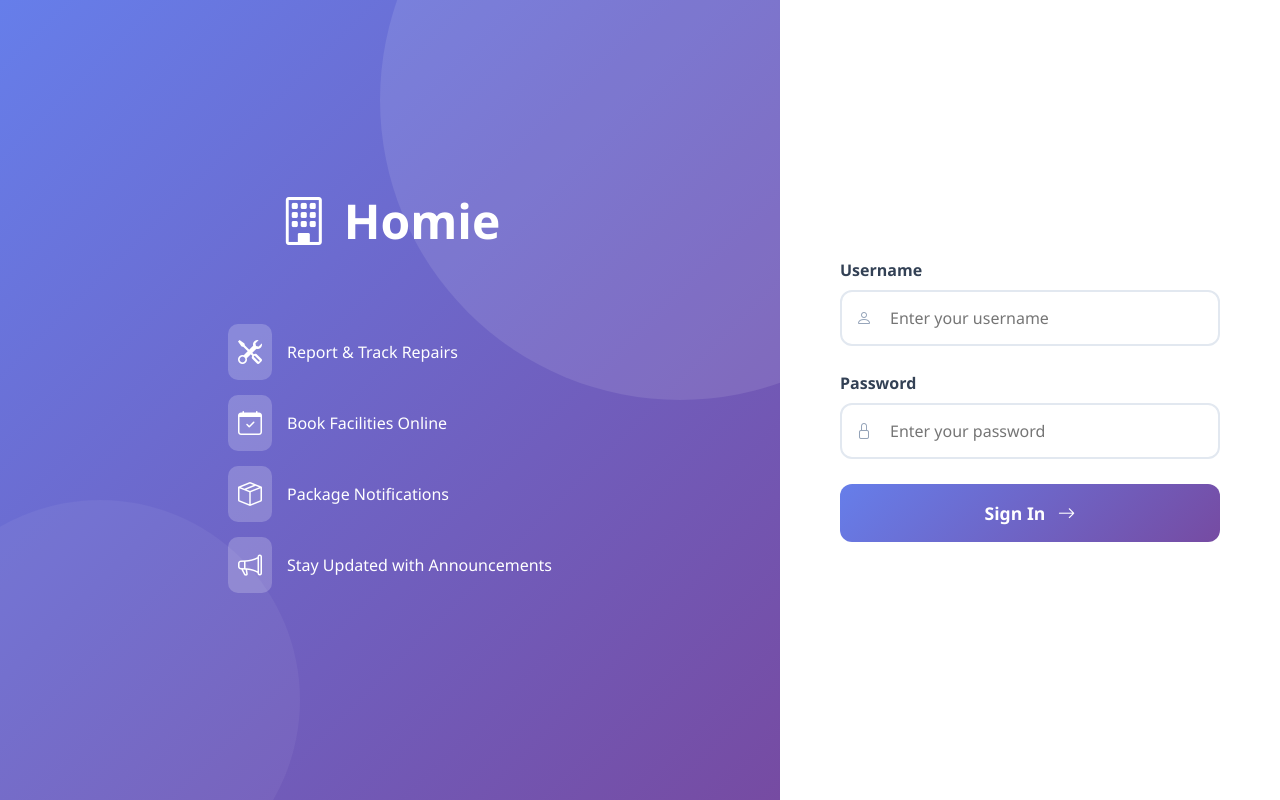
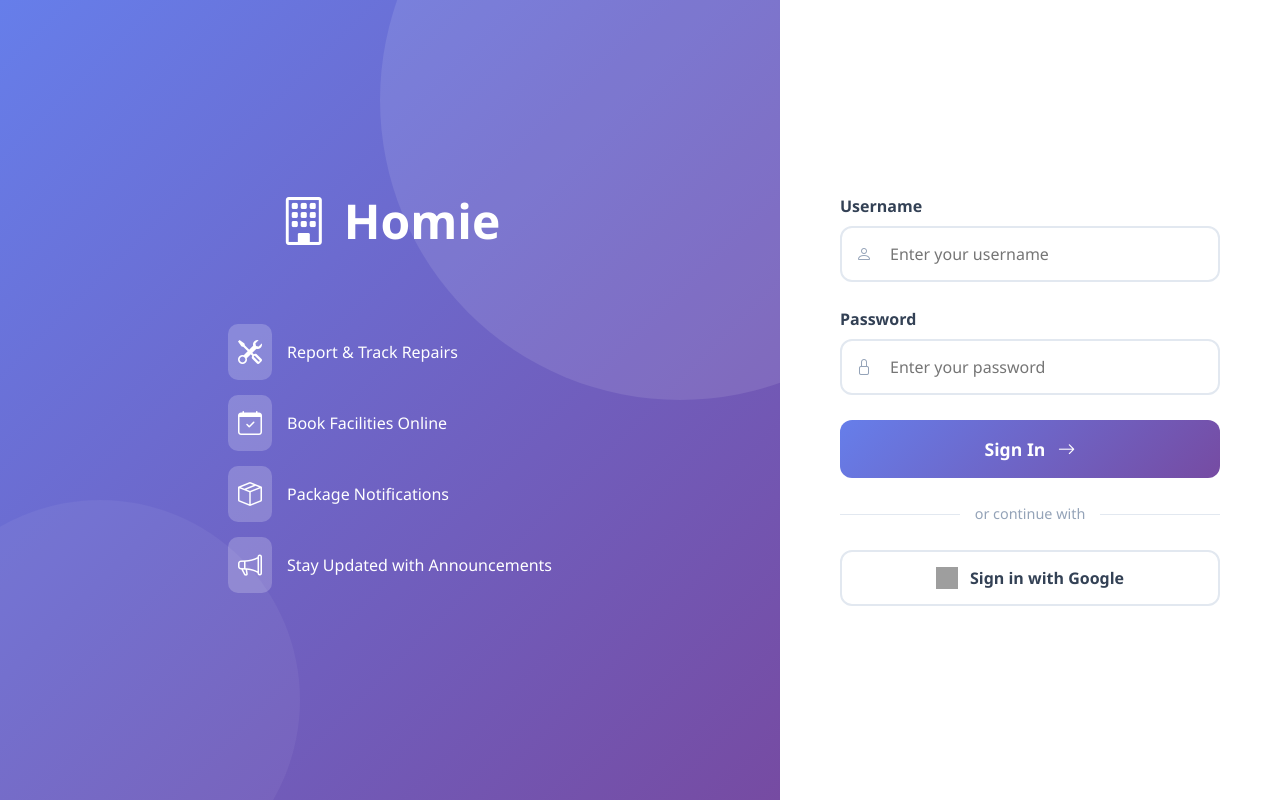
Before and after one commit to 6410685025/CN332_OOAD_Project, a Django app: page /login/ in a window 1280 px wide. Run offline with Django 5.2, Linux system fonts and the light colour scheme; some libraries are stand-ins or nearby versions; grey boxes are pictures that could not be loaded.

Commit message:
add Google Login

```diff
--- a/CN332/condo_project/urls.py
+++ b/CN332/condo_project/urls.py
@@ -21,6 +21,7 @@ from django.conf.urls.static import static
 
 urlpatterns = [
     path('admin/', admin.site.urls),
+    path('accounts/', include('allauth.urls')),
     path('', include('users.urls')),
     path('repairs/', include('repairs.urls')),
     path('facilities/', include('facilities.urls')),
--- a/CN332/templates/registration/login.html
+++ b/CN332/templates/registration/login.html
@@ -1,3 +1,4 @@
+{% load socialaccount %}
 <!DOCTYPE html>
 <html lang="en">
 
@@ -176,6 +177,60 @@
             font-size: 0.9rem;
         }
 
+        .divider {
+            display: flex;
+            align-items: center;
+            margin: 25px 0;
+            color: #94a3b8;
+            font-size: 0.9rem;
+        }
+
+        .divider::before,
+        .divider::after {
+            content: '';
+            flex: 1;
+            height: 1px;
+            background: #e2e8f0;
+        }
+
+        .divider::before {
+            margin-right: 15px;
+        }
+
+        .divider::after {
+            margin-left: 15px;
+        }
+
+        .btn-google {
+            display: flex;
+            align-items: center;
+            justify-content: center;
+            gap: 12px;
+            width: 100%;
+            padding: 14px;
+            border: 2px solid #e2e8f0;
+            border-radius: 12px;
+            background: #fff;
+            color: #334155;
+            font-size: 1rem;
+            font-weight: 600;
+            text-decoration: none;
+            cursor: pointer;
+            transition: all 0.2s;
+        }
+
+        .btn-google:hover {
+            background: #f8fafc;
+            border-color: #cbd5e1;
+            transform: translateY(-1px);
+            box-shadow: 0 4px 12px rgba(0, 0, 0, 0.08);
+        }
+
+        .btn-google img {
+            width: 22px;
+            height: 22px;
+        }
+
         @media (max-width: 900px) {
             .login-left {
                 display: none;
@@ -243,6 +298,13 @@
                 Sign In <i class="bi bi-arrow-right ms-2"></i>
             </button>
         </form>
+
+        <div class="divider">or continue with</div>
+
+        <a href="{% provider_login_url 'google' %}" class="btn-google">
+            <img src="https://www.gstatic.com/firebasejs/ui/2.0.0/images/auth/google.svg" alt="Google">
+            Sign in with Google
+        </a>
     </div>
 </body>
 
```
Also changed, not shown: CN332/condo_project/settings.py (+35 -0 lines), CN332/requirements.txt (+10 -0 lines).
